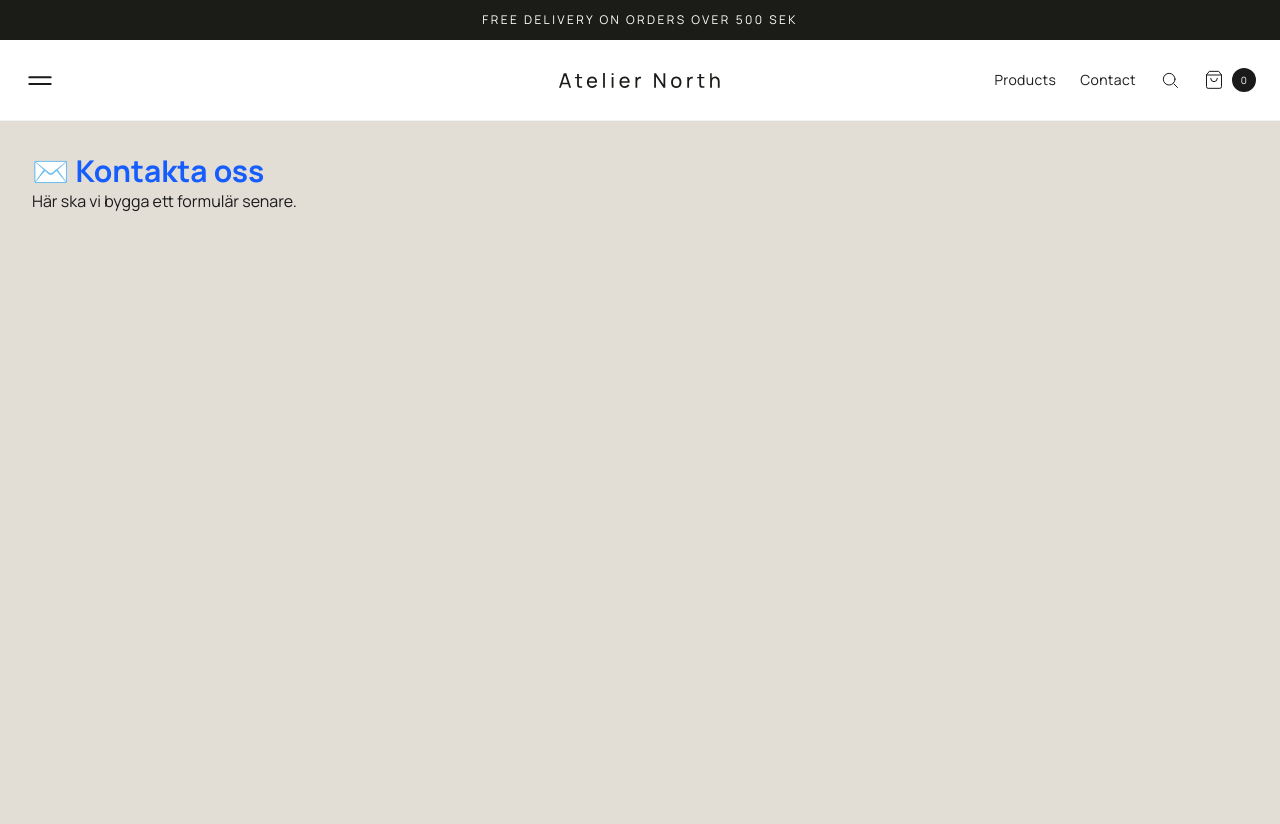
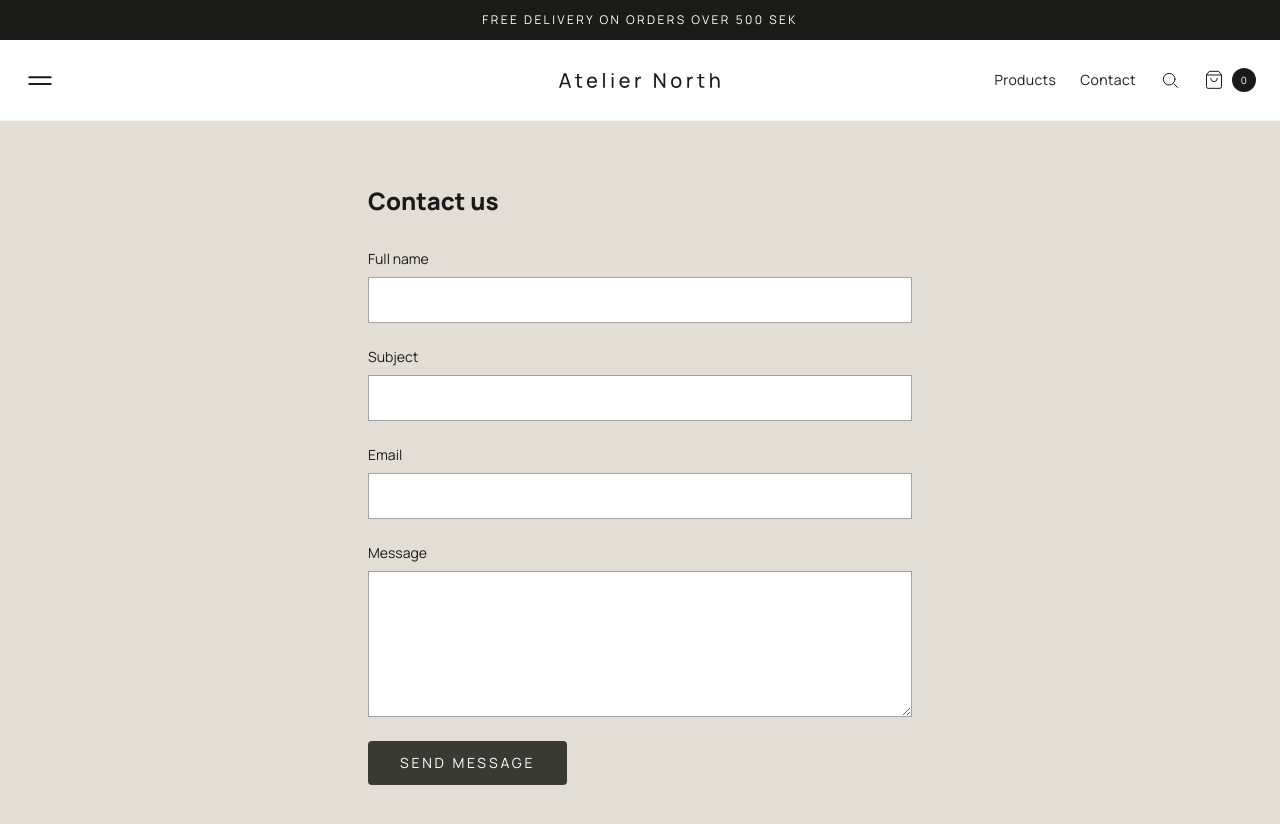
Before and after one commit to aw3stm/js_frameworks_onlineshop, a Next.js app: page /contact in a window 1280 px wide. Shown: the top 824 px of the page. Before the commit the page ends 800 px from the top, so only its background shows below. Built offline with nearby package versions, Linux system fonts and the light colour scheme.

Commit message:
feat: add contact form with error messages and success when submitting

```diff
--- a/app/contact/page.tsx
+++ b/app/contact/page.tsx
@@ -1,8 +1,10 @@
+import ContactForm from "../ui/contact-form";
+
 export default function ContactPage() {
   return (
-    <main className="p-8">
-      <h1 className="text-3xl font-bold text-blue-600">✉️ Kontakta oss</h1>
-      <p>Här ska vi bygga ett formulär senare.</p>
+    <main className="p-8 max-w-2xl mx-auto md:p-16">
+      <h1 className="text-2xl font-black mb-8">Contact us</h1>
+      <ContactForm />
     </main>
   );
 }
--- /dev/null
+++ b/app/ui/contact-form.tsx
@@ -0,0 +1,180 @@
+"use client";
+
+import { useState } from "react";
+
+interface ContactFormValues {
+  fullName: string;
+  subject: string;
+  email: string;
+  message: string;
+}
+
+type ContactFormErrors = Partial<Record<keyof ContactFormValues, string>>;
+
+const EMPTY_VALUES: ContactFormValues = {
+  fullName: "",
+  subject: "",
+  email: "",
+  message: "",
+};
+
+const EMAIL_PATTERN = /^[^\s@]+@[^\s@]+\.[^\s@]+$/;
+
+function validate(values: ContactFormValues): ContactFormErrors {
+  const errors: ContactFormErrors = {};
+
+  if (values.fullName.trim().length < 3) {
+    errors.fullName = "Full name must be at least 3 characters.";
+  }
+  if (values.subject.trim().length < 3) {
+    errors.subject = "Subject must be at least 3 characters.";
+  }
+  if (!EMAIL_PATTERN.test(values.email.trim())) {
+    errors.email = "Please enter a valid email address.";
+  }
+  if (values.message.trim().length < 10) {
+    errors.message = "Message must be at least 10 characters.";
+  }
+
+  return errors;
+}
+
+const inputClass =
+  "w-full border bg-white px-4 py-3 text-sm outline-none focus:border-atelier-black";
+
+export default function ContactForm() {
+  const [values, setValues] = useState<ContactFormValues>(EMPTY_VALUES);
+  const [errors, setErrors] = useState<ContactFormErrors>({});
+  const [isSent, setIsSent] = useState(false);
+
+  function handleChange(
+    e: React.ChangeEvent<HTMLInputElement | HTMLTextAreaElement>,
+  ) {
+    const name = e.target.name as keyof ContactFormValues;
+    const value = e.target.value;
+    setValues((prev) => ({ ...prev, [name]: value }));
+    setErrors((prev) => ({ ...prev, [name]: undefined }));
+    setIsSent(false);
+  }
+
+  function handleSubmit(e: React.FormEvent<HTMLFormElement>) {
+    e.preventDefault();
+
+    const newErrors = validate(values);
+    setErrors(newErrors);
+
+    if (Object.keys(newErrors).length > 0) return;
+
+    setIsSent(true);
+    setValues(EMPTY_VALUES);
+  }
+
+  function borderClass(field: keyof ContactFormValues) {
+    return errors[field] ? "border-red-700" : "border-atelier-details/40";
+  }
+
+  return (
+    <form
+      onSubmit={handleSubmit}
+      noValidate
+      className="flex flex-col gap-6 max-w-xl mx-auto"
+    >
+      <div className="flex flex-col gap-2">
+        <label htmlFor="fullName" className="text-sm">
+          Full name
+        </label>
+        <input
+          id="fullName"
+          name="fullName"
+          type="text"
+          value={values.fullName}
+          onChange={handleChange}
+          aria-invalid={Boolean(errors.fullName)}
+          aria-describedby={errors.fullName ? "fullName-error" : undefined}
+          className={`${inputClass} ${borderClass("fullName")}`}
+        />
+        {errors.fullName && (
+          <p id="fullName-error" role="alert" className="text-xs text-red-700">
+            {errors.fullName}
+          </p>
+        )}
+      </div>
+
+      <div className="flex flex-col gap-2">
+        <label htmlFor="subject" className="text-sm">
+          Subject
+        </label>
+        <input
+          id="subject"
+          name="subject"
+          type="text"
+          value={values.subject}
+          onChange={handleChange}
+          aria-invalid={Boolean(errors.subject)}
+          aria-describedby={errors.subject ? "subject-error" : undefined}
+          className={`${inputClass} ${borderClass("subject")}`}
+        />
+        {errors.subject && (
+          <p id="subject-error" role="alert" className="text-xs text-red-700">
+            {errors.subject}
+          </p>
+        )}
+      </div>
+
+      <div className="flex flex-col gap-2">
+        <label htmlFor="email" className="text-sm">
+          Email
+        </label>
+        <input
+          id="email"
+          name="email"
+          type="email"
+          value={values.email}
+          onChange={handleChange}
+          aria-invalid={Boolean(errors.email)}
+          aria-describedby={errors.email ? "email-error" : undefined}
+          className={`${inputClass} ${borderClass("email")}`}
+        />
+        {errors.email && (
+          <p id="email-error" role="alert" className="text-xs text-red-700">
+            {errors.email}
+          </p>
+        )}
+      </div>
+
+      <div className="flex flex-col gap-2">
+        <label htmlFor="message" className="text-sm">
+          Message
+        </label>
+        <textarea
+          id="message"
+          name="message"
+          rows={6}
+          value={values.message}
+          onChange={handleChange}
+          aria-invalid={Boolean(errors.message)}
+          aria-describedby={errors.message ? "message-error" : undefined}
+          className={`${inputClass} ${borderClass("message")}`}
+        />
+        {errors.message && (
+          <p id="message-error" role="alert" className="text-xs text-red-700">
+            {errors.message}
+          </p>
+        )}
+      </div>
+
+      <button
+        type="submit"
+        className="self-start bg-atelier-button text-white rounded-sm px-8 py-3 text-sm tracking-[0.2em] uppercase hover:opacity-80 transition-opacity cursor-pointer"
+      >
+        Send message
+      </button>
+
+      {isSent && (
+        <p role="status" className="text-sm">
+          Thank you! Your message has been sent.
+        </p>
+      )}
+    </form>
+  );
+}
```
